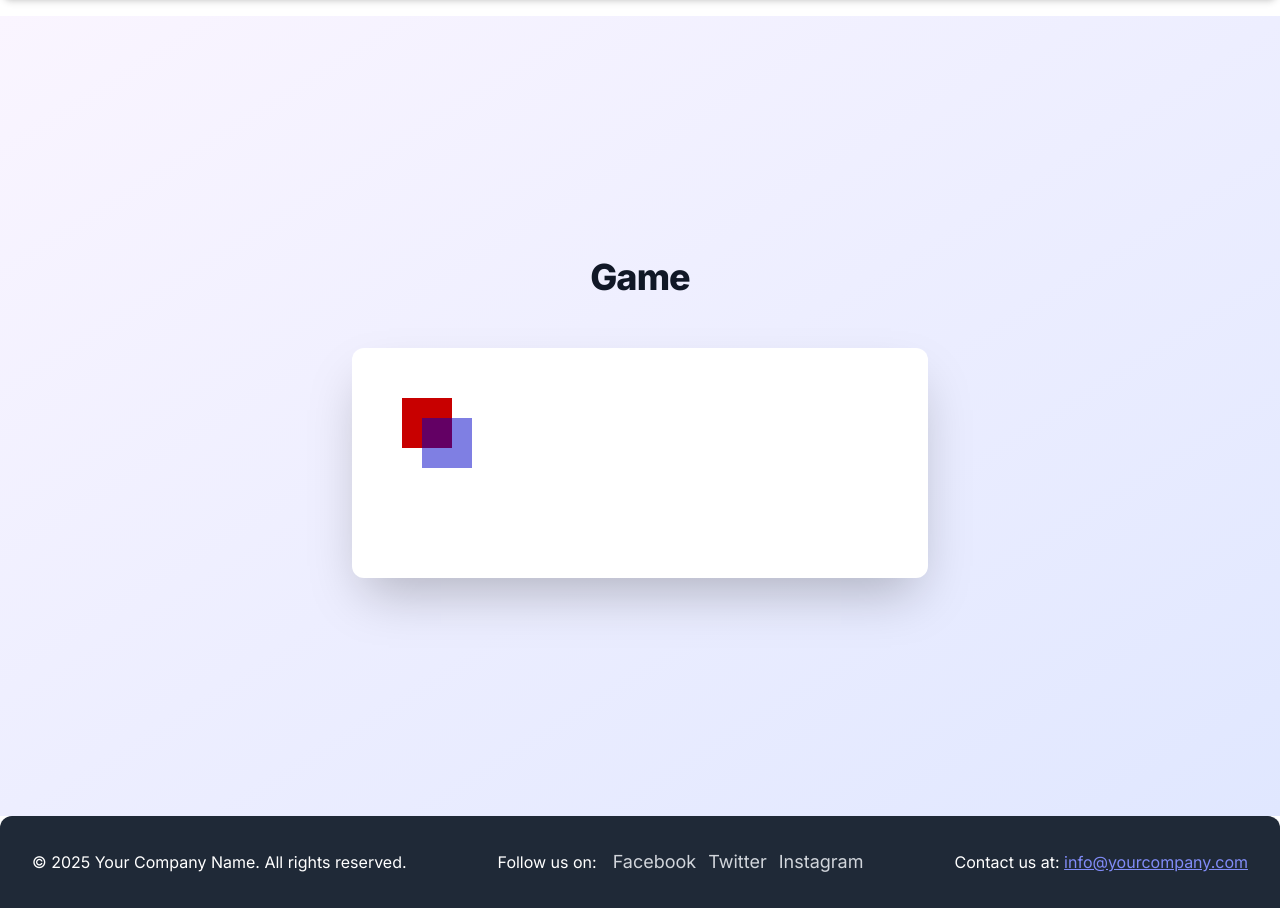
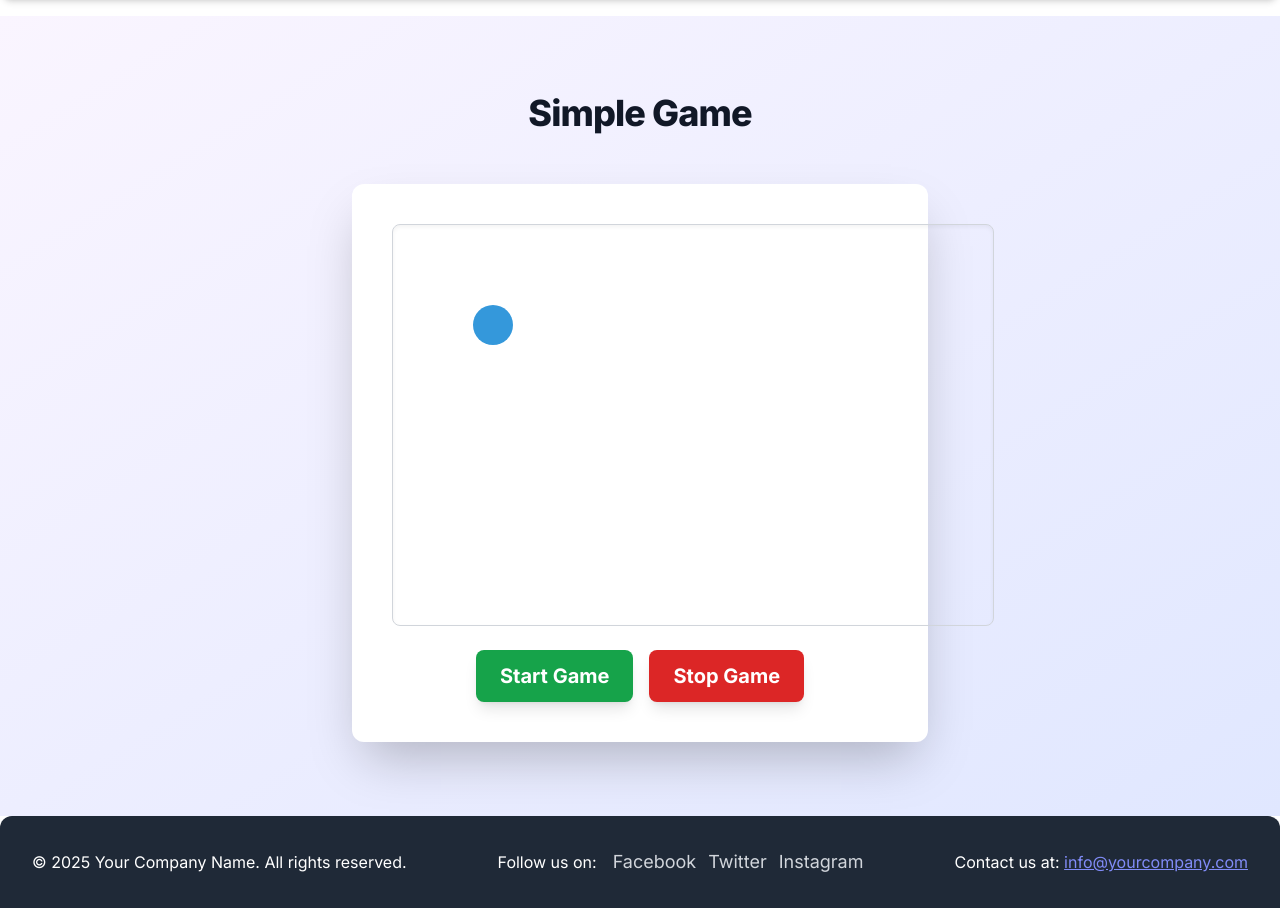
Before and after one commit to TomTeraud/php-game, a PHP site: page /views/game.php in a window 1280 px wide. Shown: the part 72-980 px from the top of the page. Run offline with PHP 8.4, Linux system fonts and the light colour scheme; data that the repository does not hold is empty; some libraries are stand-ins or nearby versions.

Commit message:
start & stop buttnon, bouncing ball add.

```diff
--- a/app/public/js/game.js
+++ b/app/public/js/game.js
@@ -1,13 +1,175 @@
-function draw() {
-  const canvas = document.getElementById("canvas");
-  if (canvas.getContext) {
-    const ctx = canvas.getContext("2d");
+// Ensure MyGame object is globally accessible (or within a specific scope)
+// for the HTML buttons to call its methods.
+; // Leading semicolon for safety against ASI
 
-    ctx.fillStyle = "rgb(200 0 0)";
-    ctx.fillRect(10, 10, 50, 50);
+const MyGame = {}; // Initialize MyGame as an object to hold game state and functions
 
-    ctx.fillStyle = "rgb(0 0 200 / 50%)";
-    ctx.fillRect(30, 30, 50, 50);
+(() => {
+  // --- Game State Variables ---
+  let animationFrameId = null;    // Stores the requestAnimationFrame ID for stopping the loop
+  let lastFrameTimeMs = 0;      // Last time the game logic was actually updated (in milliseconds)
+
+  const desiredFPS = 60;          // Target frame rate for game logic and rendering
+  const frameIntervalMs = 1000 / desiredFPS; // Milliseconds per frame
+
+  // Canvas and Context
+  let canvas = null;
+  let ctx = null;
+
+  // Game Object (e.g., a simple bouncing ball)
+  const ball = {
+    x: 100,
+    y: 100,
+    radius: 20,
+    dx: 50, // pixels per second
+    dy: 1600, // pixels per second
+    color: '#3498db' // Blue color
+  };
+
+  // --- HTML Element References ---
+  let startGameButton = null;
+  let stopGameButton = null;
+
+  // --- Game Loop Functions ---
+
+  /**
+   * Initializes game components and sets up event listeners.
+   */
+  function initializeGame() {
+    canvas = document.getElementById('gameCanvas');
+    if (!canvas) {
+      console.error("Canvas element with ID 'gameCanvas' not found.");
+      return;
+    }
+    ctx = canvas.getContext('2d');
+    if (!ctx) {
+      console.error("Failed to get 2D rendering context for canvas.");
+      return;
+    }
+
+    // Get button references
+    startGameButton = document.getElementById('startGameButton');
+    stopGameButton = document.getElementById('stopGameButton');
+
+    // Add event listeners to buttons
+    if (startGameButton) {
+      startGameButton.addEventListener('click', MyGame.startGame);
+      // Enable start button and disable stop button initially
+      startGameButton.disabled = false;
+    }
+    if (stopGameButton) {
+      stopGameButton.addEventListener('click', MyGame.stopGame);
+      stopGameButton.disabled = true; // Initially disabled
+    }
+
+    console.log("Game initialized. Ready to start.");
+    // Initial render to show the ball before starting
+    render();
   }
-}
-draw();
+
+  /**
+   * Updates game logic based on the time elapsed since the last frame.
+   * @param {number} deltaTime Time in seconds since the last update.
+   */
+  function update(deltaTime) {
+    // Move the ball
+    ball.x += ball.dx * deltaTime;
+    ball.y += ball.dy * deltaTime;
+
+    // Bounce off walls (x-axis)
+    if (ball.x + ball.radius > canvas.width || ball.x - ball.radius < 0) {
+      ball.dx *= -1; // Reverse horizontal direction
+      // Ensure ball stays within bounds if it overshoots
+      if (ball.x + ball.radius > canvas.width) ball.x = canvas.width - ball.radius;
+      if (ball.x - ball.radius < 0) ball.x = ball.radius;
+    }
+
+    // Bounce off walls (y-axis)
+    if (ball.y + ball.radius > canvas.height || ball.y - ball.radius < 0) {
+      ball.dy *= -1; // Reverse vertical direction
+      // Ensure ball stays within bounds if it overshoots
+      if (ball.y + ball.radius > canvas.height) ball.y = canvas.height - ball.radius;
+      if (ball.y - ball.radius < 0) ball.y = ball.radius;
+    }
+  }
+
+  /**
+   * Renders the game state to the canvas.
+   */
+  function render() {
+    // Clear the canvas
+    ctx.clearRect(0, 0, canvas.width, canvas.height);
+
+    // Draw the ball
+    ctx.beginPath();
+    ctx.arc(ball.x, ball.y, ball.radius, 0, Math.PI * 2);
+    ctx.fillStyle = ball.color;
+    ctx.fill();
+    ctx.closePath();
+  }
+
+  /**
+   * The main game loop function, called by requestAnimationFrame.
+   * It handles frame rate gating and calls update/render.
+   * @param {DOMHighResTimeStamp} currentTimeMs The timestamp provided by requestAnimationFrame.
+   */
+  function gameLoop(currentTimeMs) {
+    // Schedule the next frame first. This ensures the loop continues.
+    animationFrameId = window.requestAnimationFrame(gameLoop);
+
+    // Calculate time elapsed since last *actual* game logic update
+    const elapsedMs = currentTimeMs - lastFrameTimeMs;
+
+    // Only update and render if enough time has passed for the desired FPS
+    if (elapsedMs >= frameIntervalMs) {
+      // Adjust lastFrameTimeMs to prevent cumulative drift
+      lastFrameTimeMs = currentTimeMs - (elapsedMs % frameIntervalMs);
+
+      // Convert elapsed time to seconds for time-based updates
+      const deltaTime = elapsedMs / 1000;
+
+      update(deltaTime);
+      render();
+    }
+  }
+
+  // --- Public Methods (attached to MyGame) ---
+
+  /**
+   * Starts the game loop.
+   */
+  MyGame.startGame = () => {
+    if (!animationFrameId) { // Prevent multiple starts
+      // Disable start button, enable stop button
+      if (startGameButton) startGameButton.disabled = true;
+      if (stopGameButton) stopGameButton.disabled = false;
+
+      // Initialize lastFrameTimeMs on the first call to gameLoop
+      animationFrameId = window.requestAnimationFrame((initialTime) => {
+        lastFrameTimeMs = initialTime;
+        gameLoop(initialTime); // Start the loop with the initial timestamp
+      });
+      console.log("Game loop started.");
+    }
+  };
+
+  /**
+   * Stops the game loop.
+   */
+  MyGame.stopGame = () => {
+    if (animationFrameId) {
+      window.cancelAnimationFrame(animationFrameId);
+      animationFrameId = null; // Clear the ID
+      console.log("Game loop stopped.");
+
+      // Enable start button, disable stop button
+      if (startGameButton) startGameButton.disabled = false;
+      if (stopGameButton) stopGameButton.disabled = true;
+    }
+  };
+
+  // --- Initial Setup ---
+  // Call initializeGame when the DOM is fully loaded
+  window.addEventListener('load', initializeGame);
+
+})();
--- a/app/views/game.php
+++ b/app/views/game.php
@@ -5,12 +5,25 @@ include __DIR__ . '/partials/nav.php';
 
 <main class="flex flex-col items-center justify-center min-h-screen bg-gradient-to-br from-purple-50 to-indigo-100 p-4 sm:p-6 lg:p-8 space-y-8">
     <h2 class="text-4xl font-extrabold text-gray-900 mb-4 tracking-tight leading-tight text-center">
-        Game
+        Simple Game
     </h2>
 
     <div class="bg-white p-6 sm:p-8 lg:p-10 rounded-xl shadow-2xl max-w-xl w-full space-y-6 transform transition-all duration-300 hover:scale-105">
-    <canvas id="canvas" width="150" height="150"></canvas>
-</div>
+        <canvas id="gameCanvas" class="border border-gray-300 rounded-lg shadow-inner block mx-auto" width="600" height="400">
+            Your browser does not support the Canvas element.
+        </canvas>
+
+        <div class="flex flex-col sm:flex-row justify-center space-y-4 sm:space-y-0 sm:space-x-4 mt-6">
+            <button id="startGameButton"
+                    class="bg-green-600 hover:bg-green-700 text-white font-bold py-3 px-6 rounded-lg shadow-lg transform transition-all duration-300 ease-in-out hover:-translate-y-1 hover:shadow-xl focus:outline-none focus:ring-4 focus:ring-green-500 focus:ring-opacity-50 text-xl w-full sm:w-auto">
+                Start Game
+            </button>
+            <button id="stopGameButton"
+                    class="bg-red-600 hover:bg-red-700 text-white font-bold py-3 px-6 rounded-lg shadow-lg transform transition-all duration-300 ease-in-out hover:-translate-y-1 hover:shadow-xl focus:outline-none focus:ring-4 focus:ring-red-500 focus:ring-opacity-50 text-xl w-full sm:w-auto">
+                Stop Game
+            </button>
+        </div>
+    </div>
 </main>
 
 <script src="/js/game.js"></script>
```
